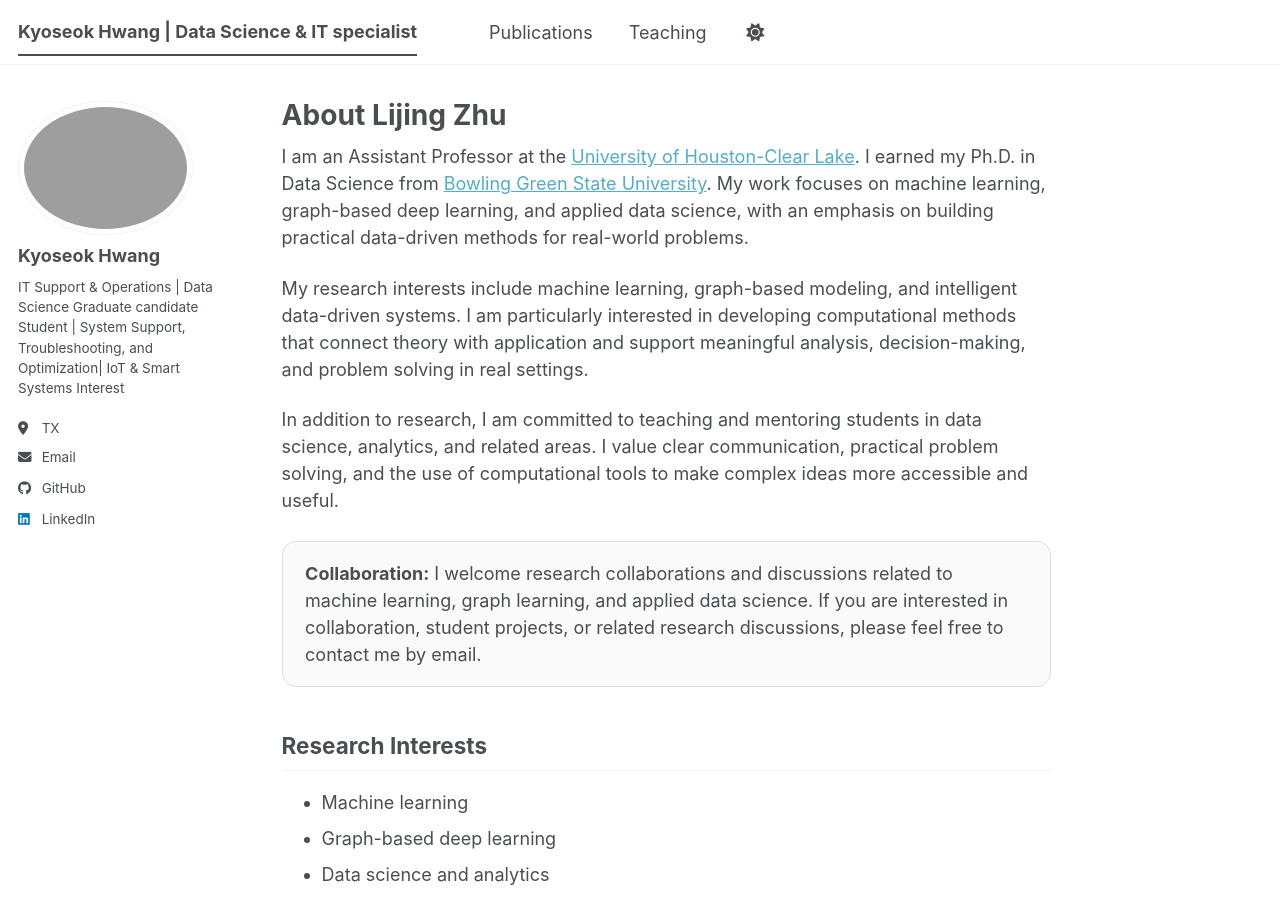
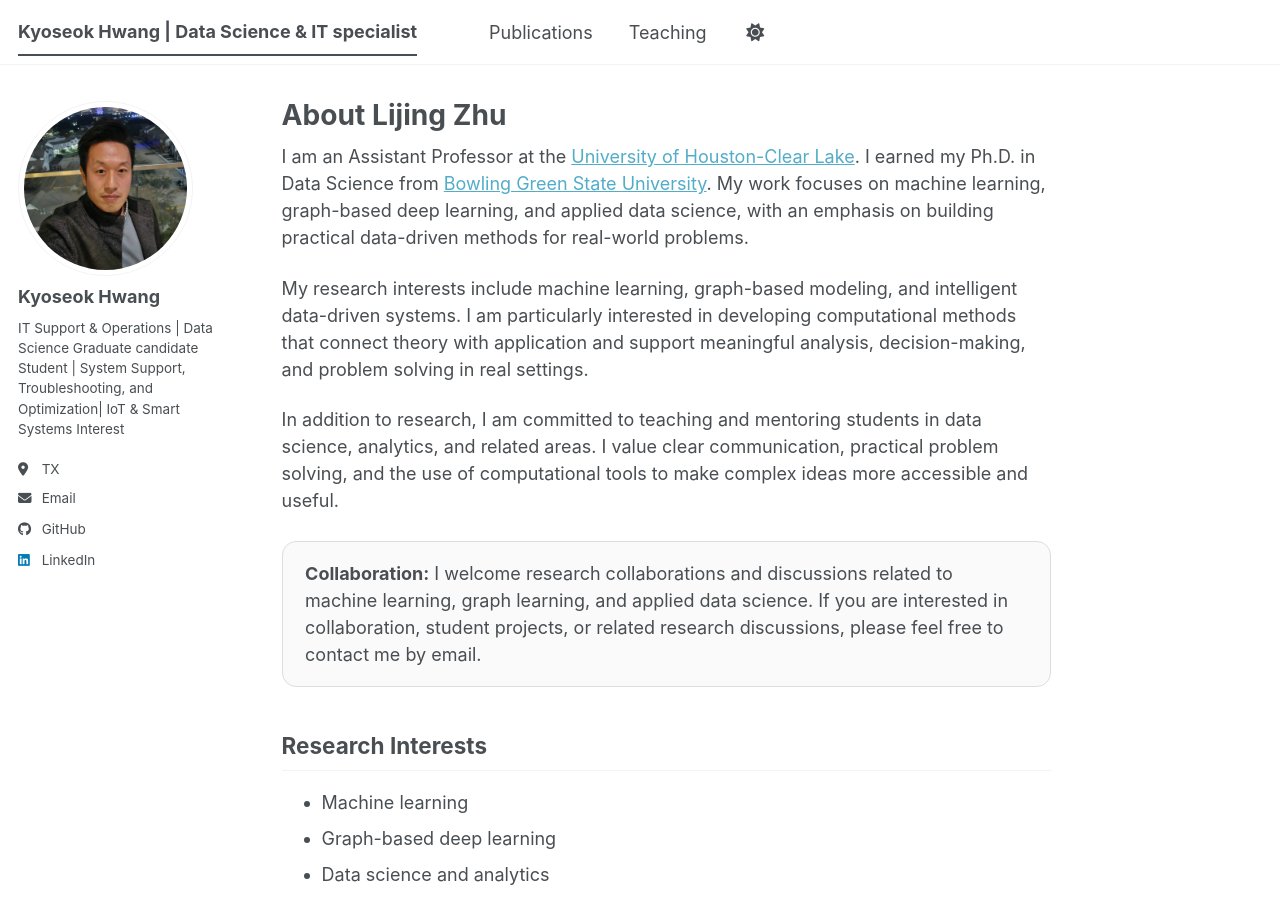
Before and after one commit to BOB-KYO/BOB-KYO.github.io, a Jekyll site: the page built from _pages/about.md, in a window 1280 px wide and 900 px high. Built offline with Jekyll 4.4.1, drawn with Linux system fonts in a browser that asks for light colours; a script bundle is joined from its source files by our own code; library files that are not in the unit come from our copies.

Commit message:
Update author avatar image in config
update author avatar image

```diff
--- a/_config.yml
+++ b/_config.yml
@@ -32,7 +32,7 @@
 # Author profile information
 # -------------------------
 author:
-  avatar: "profile.JPG"    # Profile image file shown in the sidebar/profile area
+  avatar: "ksh_photo.jpeg"    # Profile image file shown in the sidebar/profile area
   name: "Kyoseok Hwang"
   bio: "IT Support & Operations | Data Science Graduate candidate Student | System Support, Troubleshooting, and Optimization| IoT & Smart Systems Interest"
   location: "TX"
```
